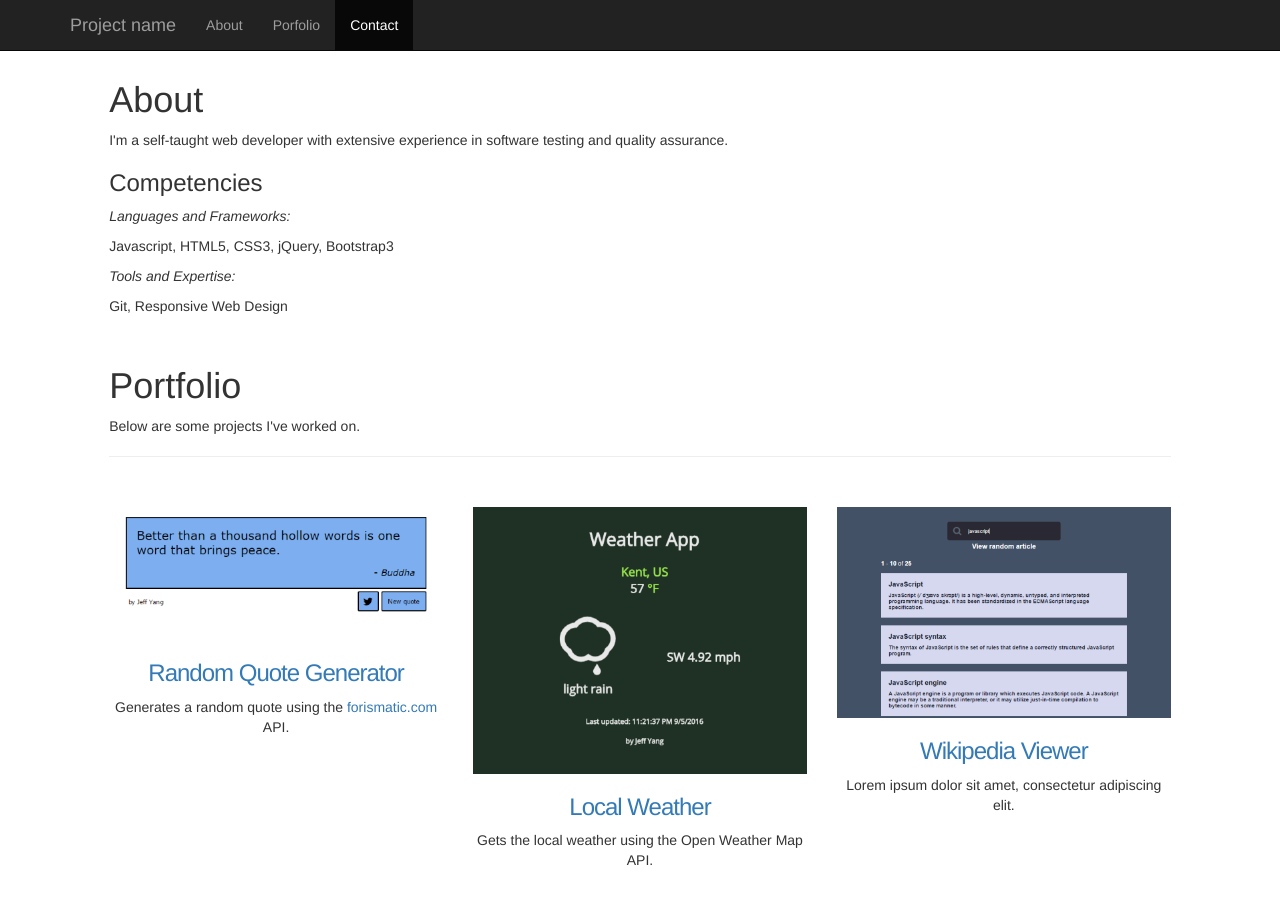
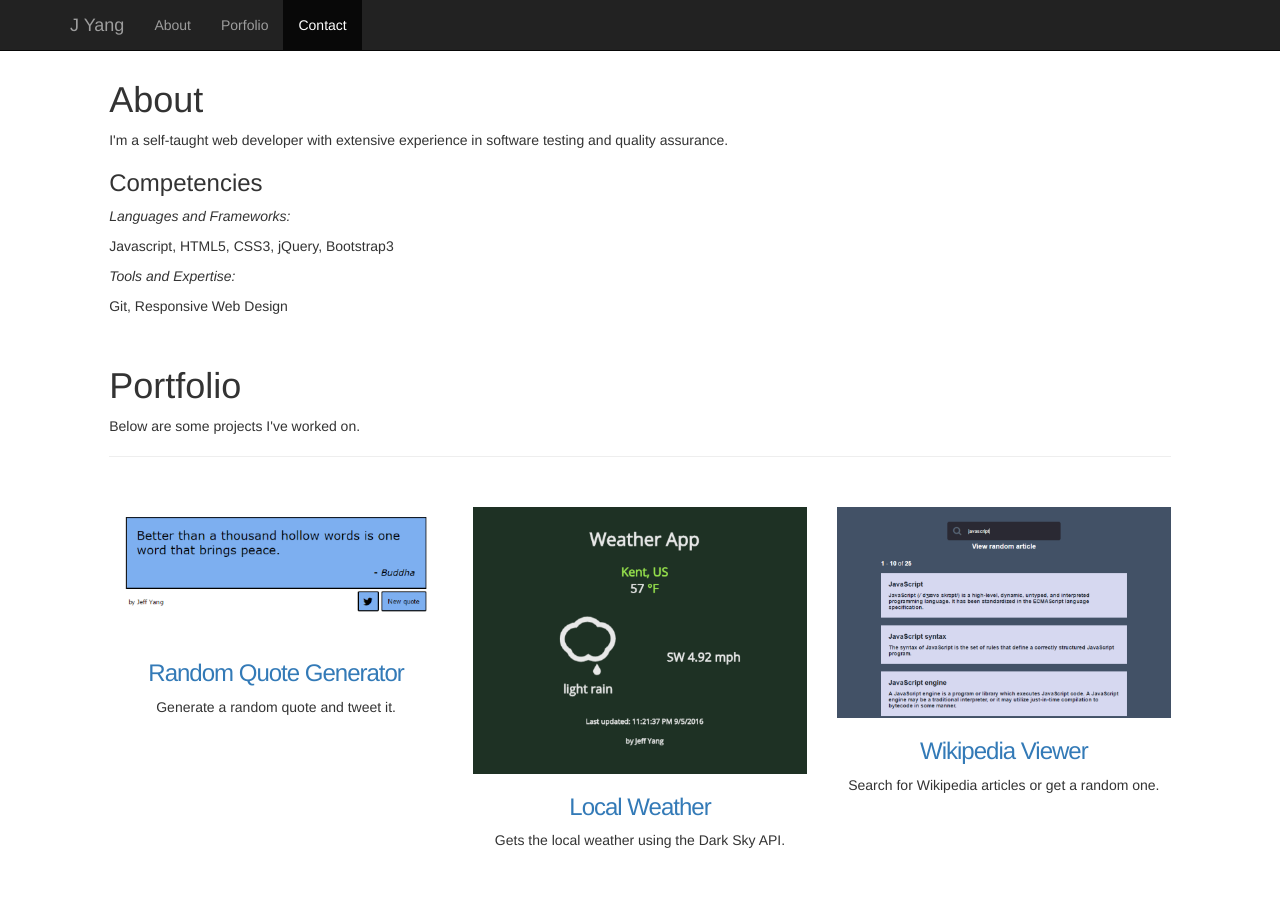
Before and after one commit to entomber/Portfolio, a plain HTML site: page index.html in a window 1280 px wide. Shown: the top 897 px of the page. Drawn offline with nearby package versions, Linux system fonts and the light colour scheme.

Commit message:
updated navbar brand and project descriptions

```diff
--- a/index.html
+++ b/index.html
@@ -32,7 +32,7 @@
 					<span class="icon-bar"></span>
 					<span class="icon-bar"></span>
 					</button>
-					<a class="navbar-brand" href="#">Project name</a>
+					<a class="navbar-brand" href="#">J Yang</a>
 				</div>
 				<div id="navbar" class="navbar-collapse collapse">
 					<ul class="nav navbar-nav">
@@ -62,17 +62,17 @@
 					<div class="col-md-4">
 						<div class="imageContainer">
 							<a href="https://entomber.github.io/random-quote-machine"><img class="img-responsive center-block" src="RandomQuoteMachine.png" alt="..."><h3 class="project-heading text-center">Random Quote Generator</h3></a>
-							<p class="project-text text-center">Generates a random quote using the <a href="http://forismatic.com/ru/api/">forismatic.com</a> API.</p>
+							<p class="project-text text-center">Generate a random quote and tweet it.</p>
 						</div>
 					</div>
 					<div class="col-md-4">
 						<a href="https://entomber.github.io/local-weather"><img class="img-responsive center-block" src="Weather.png" alt="..."><h3 class="project-heading text-center">Local Weather</h3></a>
-						<p class="project-text text-center">Gets the local weather using the Open Weather Map API.</p>
+						<p class="project-text text-center">Gets the local weather using the Dark Sky API.</p>
 					</div>
 					<div class="col-md-4">
 						<a href="https://entomber.github.io/wikipedia-viewer"><img class="img-responsive center-block" src="WikipediaViewer.png" alt="...">
 						<h3 class="project-heading text-center">Wikipedia Viewer</h3></a>
-						<p class="project-text text-center">Lorem ipsum dolor sit amet, consectetur adipiscing elit.</p>
+						<p class="project-text text-center">Search for Wikipedia articles or get a random one.</p>
 					</div>
 				</div>
 				<div class="row project">
```
Also changed, not shown: default/portfolio.html (+4 -4 lines).
